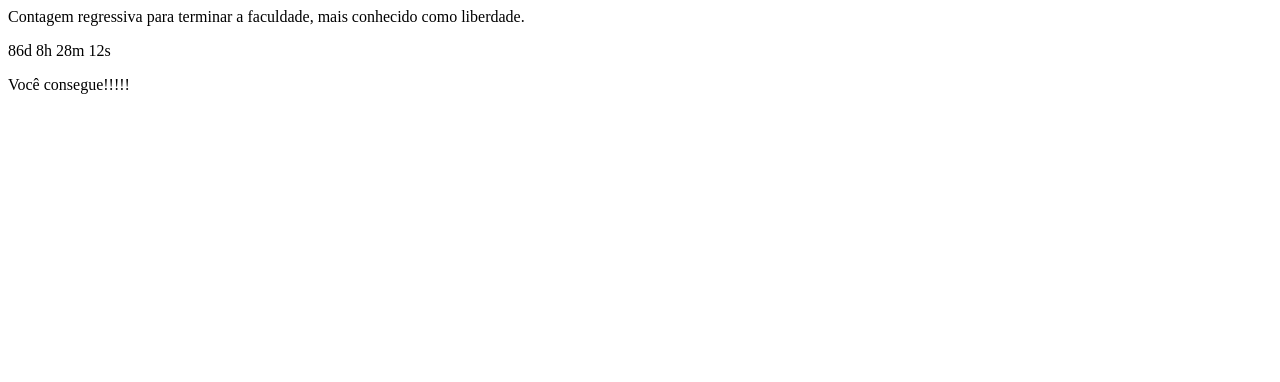
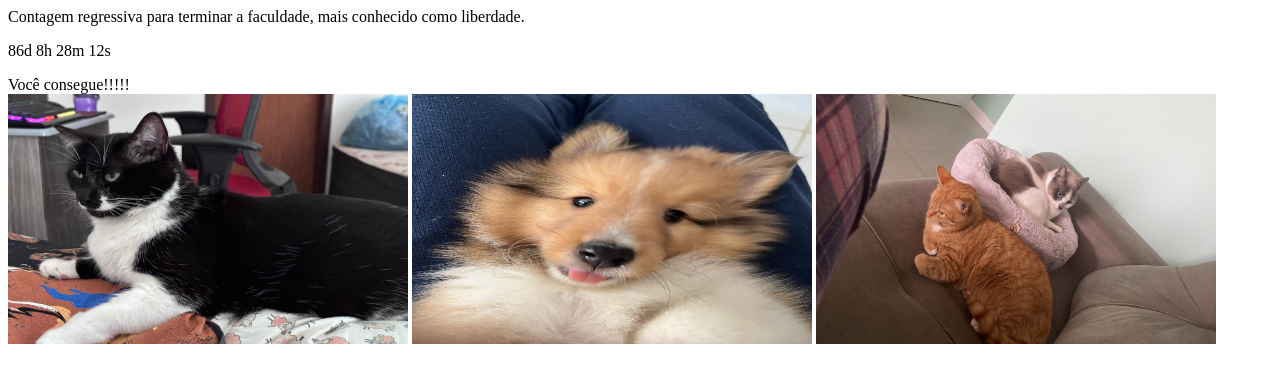
Before and after one commit to carolmacari12/carolmacari12.github.io, a plain HTML site: page index.html in a window 1280 px wide. Drawn offline with Linux system fonts and the light colour scheme.

Commit message:
primeiro commit

```diff
--- a/index.html
+++ b/index.html
@@ -5,4 +5,13 @@
 <p id="demo"></p>
 <div class="message">Você consegue!!!!!</div>
 
+<body>
+
+<img src="kinkin.jpeg" alt="kinkin" width="400" height="250">
+<img src="eevee.jpeg" alt="Eevee" width="400" height="250">
+<img src="lunaenala.jpeg" alt="Eevee" width="400" height="250">
+
+
+
 <script src="teste.js"></script>
+</body>
```
Also changed, not shown: eevee.jpeg (added), kinkin.jpeg (added), lunaenala.jpeg (added).
